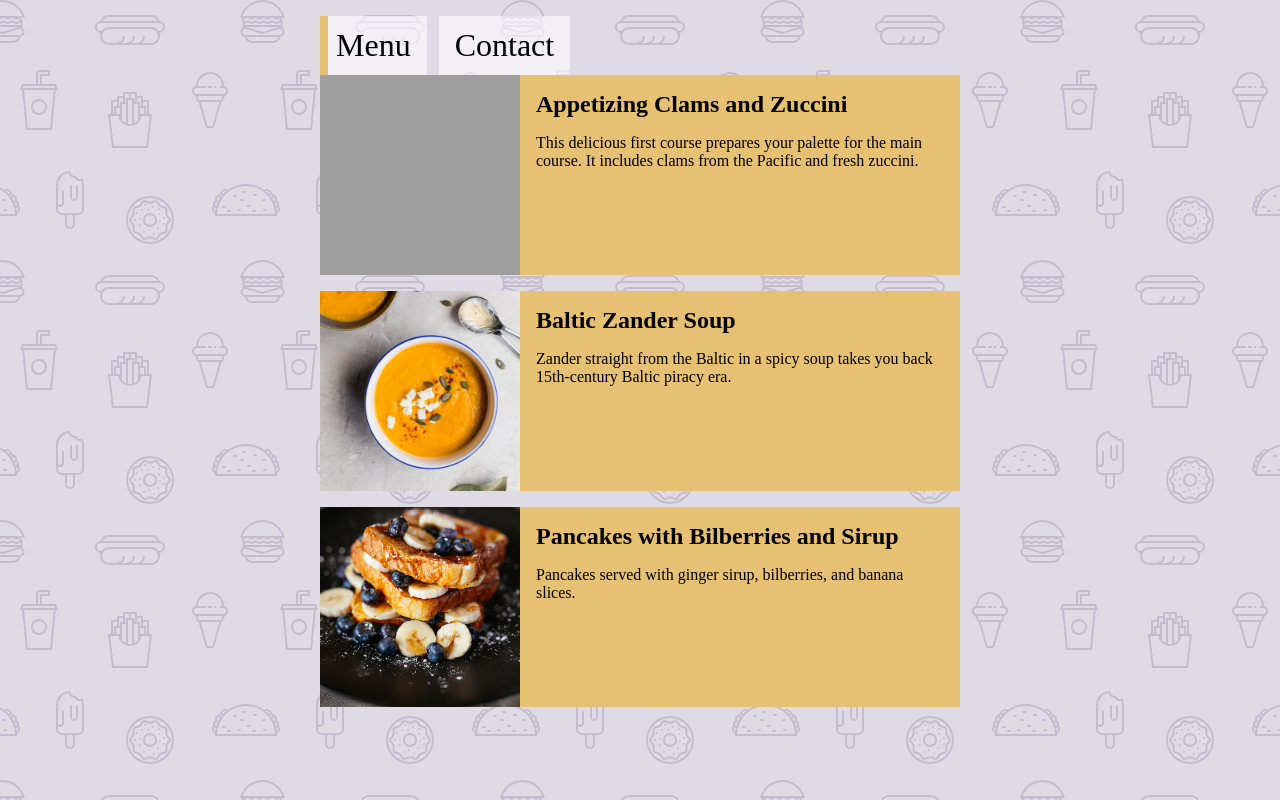
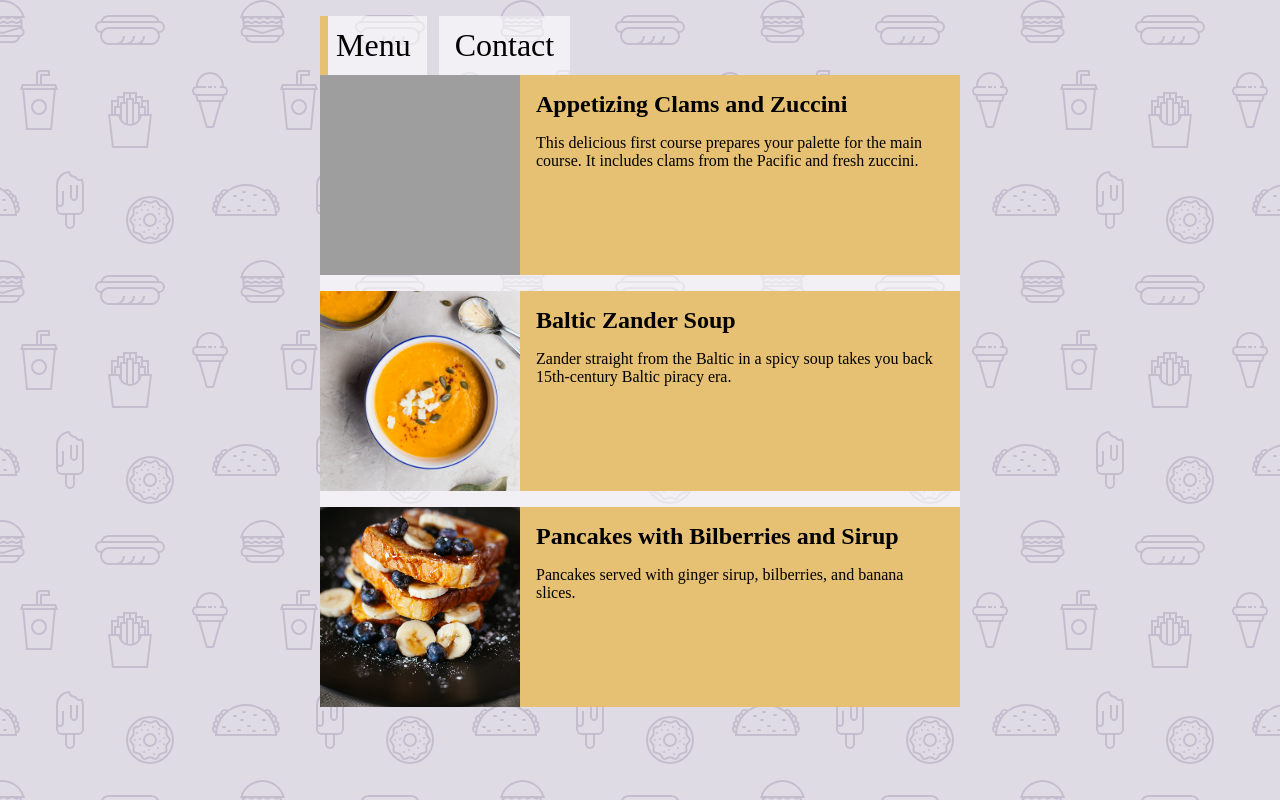
Before and after one commit to aptoivonen/restaurant-page, a plain HTML site: page index.html in a window 1280 px wide. Shown: the part 800-1600 px from the top of the page. Drawn offline with Linux system fonts and the light colour scheme; grey boxes are pictures that could not be loaded.

Commit message:
Tweak styles

```diff
--- a/style.css
+++ b/style.css
@@ -110,6 +110,7 @@ main {
 .tab-section {
   display: none;
   min-height: 7rem;
+  background: var(--transparent-white);
 }
 
 .tab-section-active {
```
